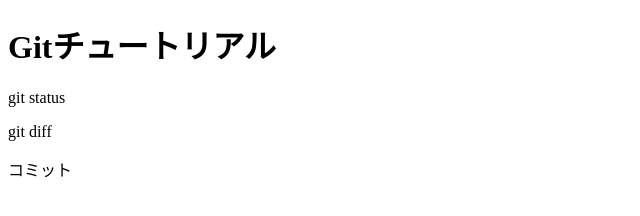
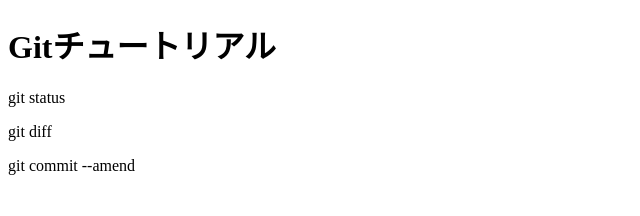
Before and after one commit to masaki-gi/git_tutorial, a plain HTML site: page index.html in a window 1280 px wide. Shown: the full height of the page, 0-640 px from the left. Drawn offline with Linux system fonts and the light colour scheme.

Commit message:
--amendを追記

```diff
--- a/index.html
+++ b/index.html
@@ -9,6 +9,6 @@
   <h1>Gitチュートリアル</h1>
   <p>git status</p>
   <p>git diff</p>
-  <p>コミット</p>
+  <p>git commit --amend</p>
 </body>
 </html>
```
